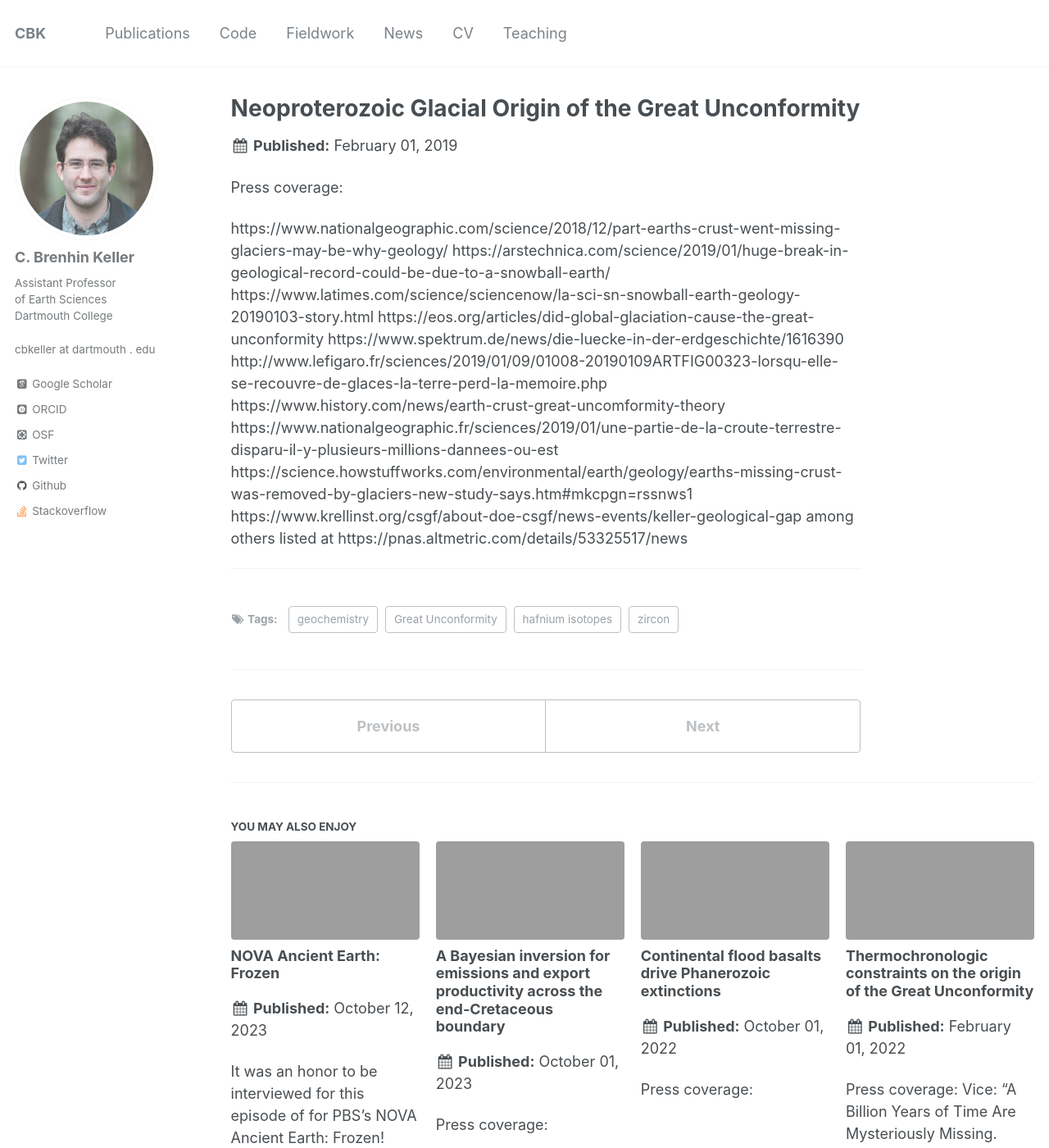
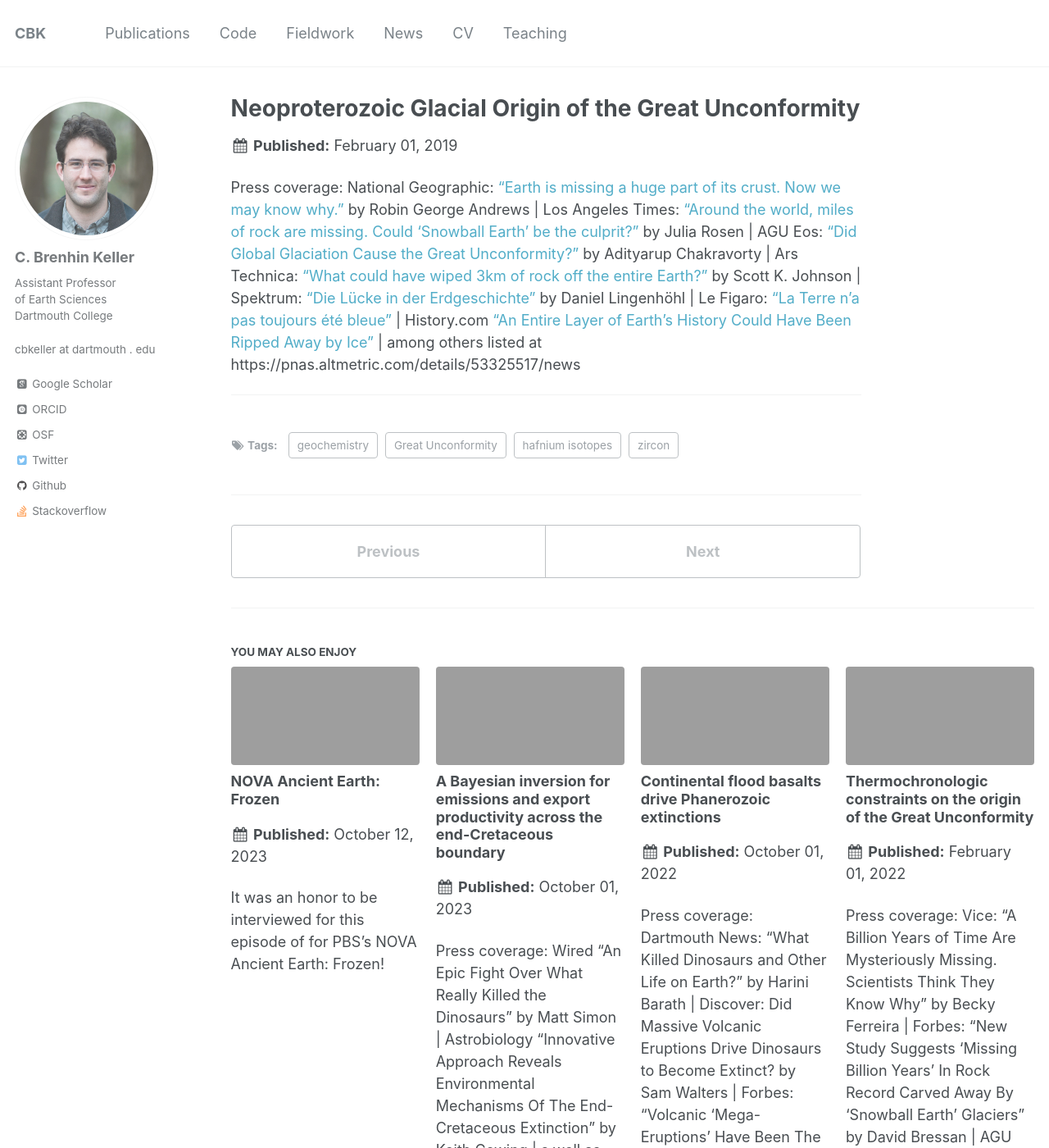
Before and after one commit to brenhinkeller/brenhinkeller.github.io, a Jekyll site: the page built from _posts/2019-02-01-great-unconformity.md, in a window 1280 px wide and 1400 px high. Shown: the whole window at 82% size. Built offline with Jekyll 4.4.1, drawn with Linux system fonts in a browser that asks for light colours; some web fonts are replaced; some of the changed text lies outside the part shown.

Commit message:
Improve formatting

```diff
--- a/_posts/2019-02-01-great-unconformity.md
+++ b/_posts/2019-02-01-great-unconformity.md
@@ -9,17 +9,13 @@ tags:
   - Great Unconformity
 ---
 Press coverage:
-
-https://www.nationalgeographic.com/science/2018/12/part-earths-crust-went-missing-glaciers-may-be-why-geology/
-https://arstechnica.com/science/2019/01/huge-break-in-geological-record-could-be-due-to-a-snowball-earth/
-https://www.latimes.com/science/sciencenow/la-sci-sn-snowball-earth-geology-20190103-story.html
-https://eos.org/articles/did-global-glaciation-cause-the-great-unconformity
-https://www.spektrum.de/news/die-luecke-in-der-erdgeschichte/1616390
-http://www.lefigaro.fr/sciences/2019/01/09/01008-20190109ARTFIG00323-lorsqu-elle-se-recouvre-de-glaces-la-terre-perd-la-memoire.php
-https://www.history.com/news/earth-crust-great-uncomformity-theory
-https://www.nationalgeographic.fr/sciences/2019/01/une-partie-de-la-croute-terrestre-disparu-il-y-plusieurs-millions-dannees-ou-est
-https://science.howstuffworks.com/environmental/earth/geology/earths-missing-crust-was-removed-by-glaciers-new-study-says.htm#mkcpgn=rssnws1
-https://www.krellinst.org/csgf/about-doe-csgf/news-events/keller-geological-gap
+National Geographic: ["Earth is missing a huge part of its crust. Now we may know why."](https://www.nationalgeographic.com/science/2018/12/part-earths-crust-went-missing-glaciers-may-be-why-geology/) by Robin George Andrews |
+Los Angeles Times: ["Around the world, miles of rock are missing. Could ‘Snowball Earth’ be the culprit?"](https://www.latimes.com/science/sciencenow/la-sci-sn-snowball-earth-geology-20190103-story.html) by Julia Rosen |
+AGU Eos: ["Did Global Glaciation Cause the Great Unconformity?"](https://eos.org/articles/did-global-glaciation-cause-the-great-unconformity) by Adityarup Chakravorty |
+Ars Technica: ["What could have wiped 3km of rock off the entire Earth?"](https://arstechnica.com/science/2019/01/huge-break-in-geological-record-could-be-due-to-a-snowball-earth/) by Scott K. Johnson |
+Spektrum: ["Die Lücke in der Erdgeschichte"](https://www.spektrum.de/news/die-luecke-in-der-erdgeschichte/1616390) by Daniel Lingenhöhl |
+Le Figaro: ["La Terre n'a pas toujours été bleue"](http://www.lefigaro.fr/sciences/2019/01/09/01008-20190109ARTFIG00323-lorsqu-elle-se-recouvre-de-glaces-la-terre-perd-la-memoire.php) |
+History.com ["An Entire Layer of Earth’s History Could Have Been Ripped Away by Ice"](https://www.history.com/news/earth-crust-great-uncomformity-theory) |
 among others listed at https://pnas.altmetric.com/details/53325517/news
 
 ------
```
Also changed, not shown: _posts/2022-02-01-great-unconformity.md (+5 -5 lines), _posts/2022-10-01-continental-flood-basalts.md (+5 -6 lines), _posts/2023-10-01-Bayesian-inversion-emissions.md (+3 -4 lines).
